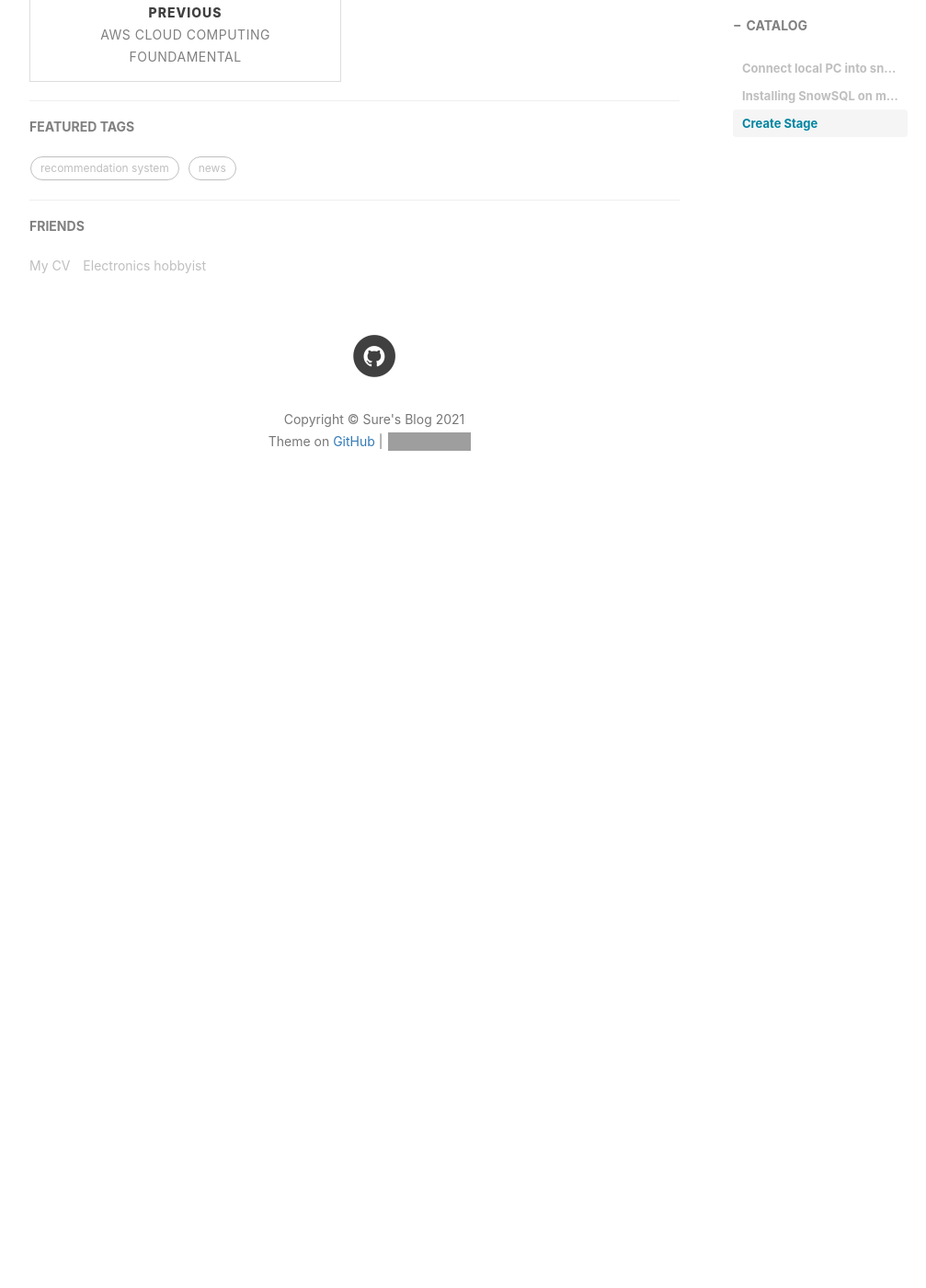
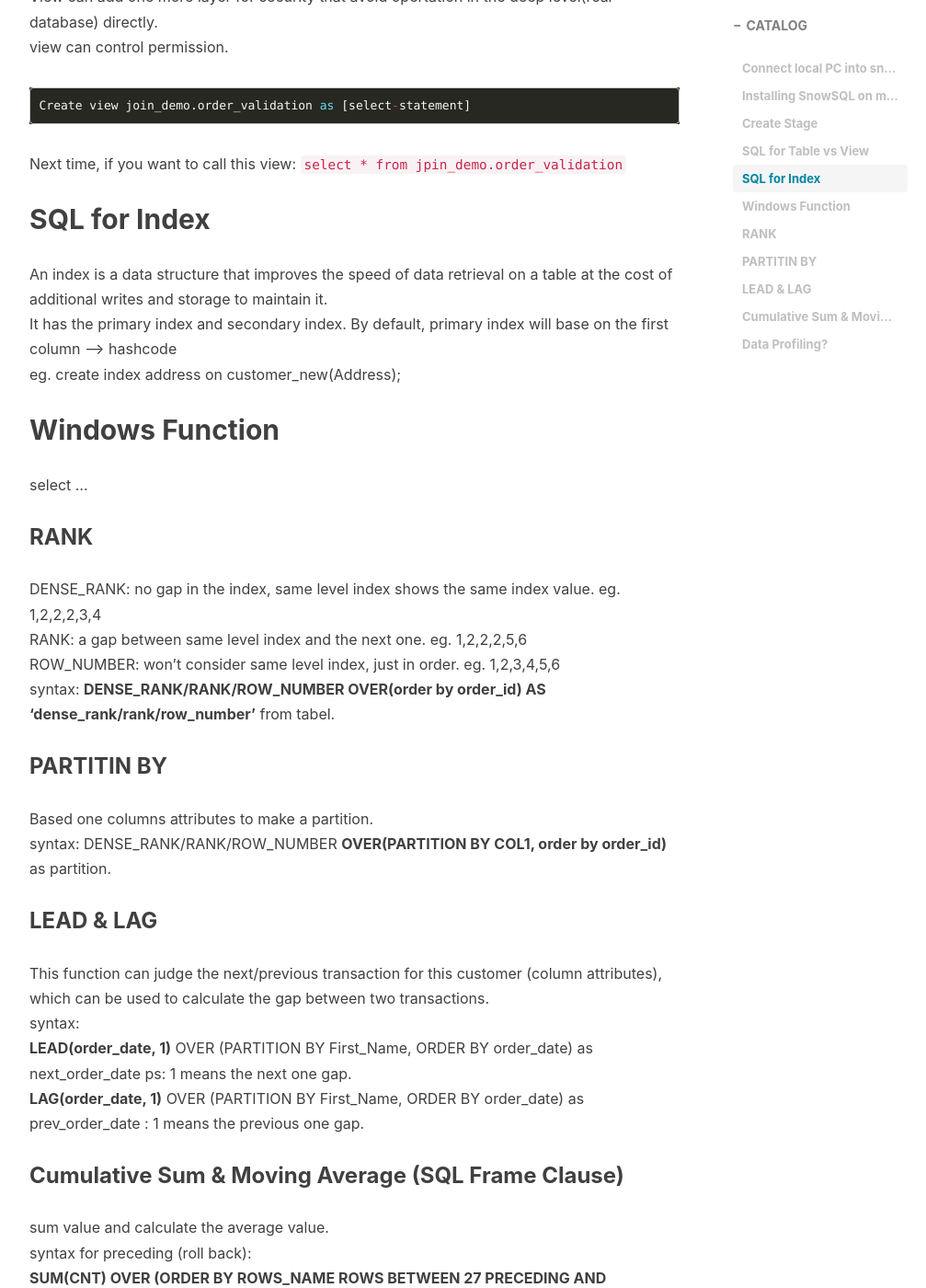
Before and after one commit to JadeSure/my_old_blog, a Jekyll site: the page built from _posts/2021-02-20-Snowflake-and-Database(RDBMS).md, in a window 1280 px wide and 1400 px high, scrolled down 2573 px. Shown: the whole window at 92% size, without its empty margins (233-1240 px from the left). Built offline with Jekyll 4.4.1, drawn with Linux system fonts in a browser that asks for light colours; nearby versions of some CDN libraries; comment, search, counter and statistics services are not loaded; before the commit the page ends 3157 px from its top, so only the background shows below that; some of the changed text lies outside the part shown; grey boxes are pictures that could not be loaded.

Commit message:
Update 2021-02-20-Snowflake-and-Database(RDBMS).md

````diff
--- a/_posts/2021-02-20-Snowflake-and-Database(RDBMS).md
+++ b/_posts/2021-02-20-Snowflake-and-Database(RDBMS).md
@@ -78,3 +78,57 @@ on_error = 'skip_file';
 ```
 Then, it will show a success message with loaded process.
 ![picture1](/img/snowflake-file-sucess.png)
+
+
+## SQL for Table vs View
+Table: a table is a collection of related data held in a structured format within a database. It consists of columns, and rows.
+View: a view is a virtual table based on the result-set of an SQL statement.
+View can add one more layer for security that avoid opertation in the deep level(real database) directly.
+view can control permission.
+```python
+Create view join_demo.order_validation as [select-statement]
+```
+Next time, if you want to call this view: `select * from jpin_demo.order_validation`
+
+## SQL for Index
+An index is a data structure that improves the speed of data retrieval on a table at the cost of additional writes and storage to maintain it.
+It has the primary index and secondary index. By default, primary index will base on the first column --> hashcode
+eg. create index address on customer_new(Address);
+
+
+## Windows Function
+select ...
+### RANK
+DENSE_RANK: no gap in the index, same level index shows the same index value. eg. 1,2,2,2,3,4
+RANK: a gap between same level index and the next one. eg. 1,2,2,2,5,6
+ROW_NUMBER: won't consider same level index, just in order. eg. 1,2,3,4,5,6
+syntax: **DENSE_RANK/RANK/ROW_NUMBER OVER(order by order_id) AS 'dense_rank/rank/row_number'** from tabel.
+
+### PARTITIN BY
+Based one columns attributes to make a partition.
+syntax: DENSE_RANK/RANK/ROW_NUMBER **OVER(PARTITION BY COL1, order by order_id)** as partition.
+
+### LEAD & LAG
+This function can judge the next/previous transaction for this customer (column attributes), which can be used to calculate the gap between two transactions.
+syntax:
+**LEAD(order_date, 1)** OVER (PARTITION BY First_Name, ORDER BY order_date) as next_order_date ps: 1 means the next one gap.
+**LAG(order_date, 1)** OVER (PARTITION BY First_Name, ORDER BY order_date) as prev_order_date : 1 means the previous one gap.
+
+### Cumulative Sum & Moving Average (SQL Frame Clause)
+sum value and calculate the average value.
+syntax for preceding (roll back):
+**SUM(CNT) OVER (ORDER BY ROWS_NAME ROWS BETWEEN 27 PRECEDING AND CURRENT ROW)** as CUM_CNT  (totally 28)
+**AVG(CNT) OVER (ORDER BY ROWS_NAME ROWS BETWEEN 27 PRECEDING AND CURRENT ROW)** as CUM_CNT  (totally 28)
+syntax for following (next turn):
+**SUM(CNT) OVER (ORDER BY ROWS_NAME ROWS BETWEEN CURRENT ROW AND 27 FOLLOWING)** as CUM_CNT  (totally 28)
+**AVG(CNT) OVER (ORDER BY ROWS_NAME ROWS BETWEEN CURRENT ROW AND 27 FOLLOWING)** as CUM_CNT  (totally 28)
+
+eg. AVG(CNT) OVER (ORDER BY [ROWS_NAME] ROWS BETWEEN CURRENT 27 PRECEDING AND 27 FOLLOWING) as CUM_CNT
+
+Advanced syntax: SQL NTILE & Common Table Expression(CTE) Omit Now! :)
+
+## Data Profiling?
+Data retrieval, such as how many columns, empty one...
+
+SQL fundamental exercise file(join, groupby, having...):
+SQL Windows function file:
````
Also changed, not shown: other parts of _posts/2021-02-20-Snowflake-and-Database(RDBMS).md (+1 -1 lines).
